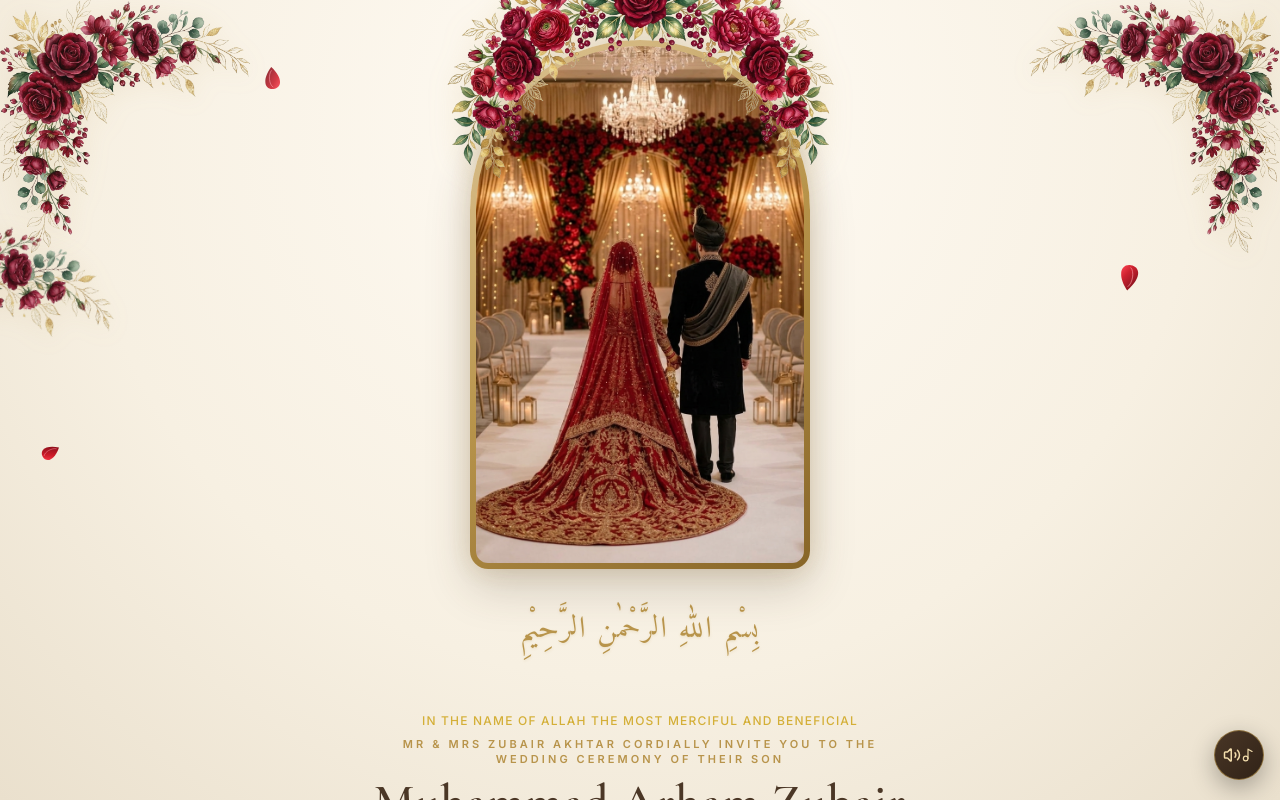
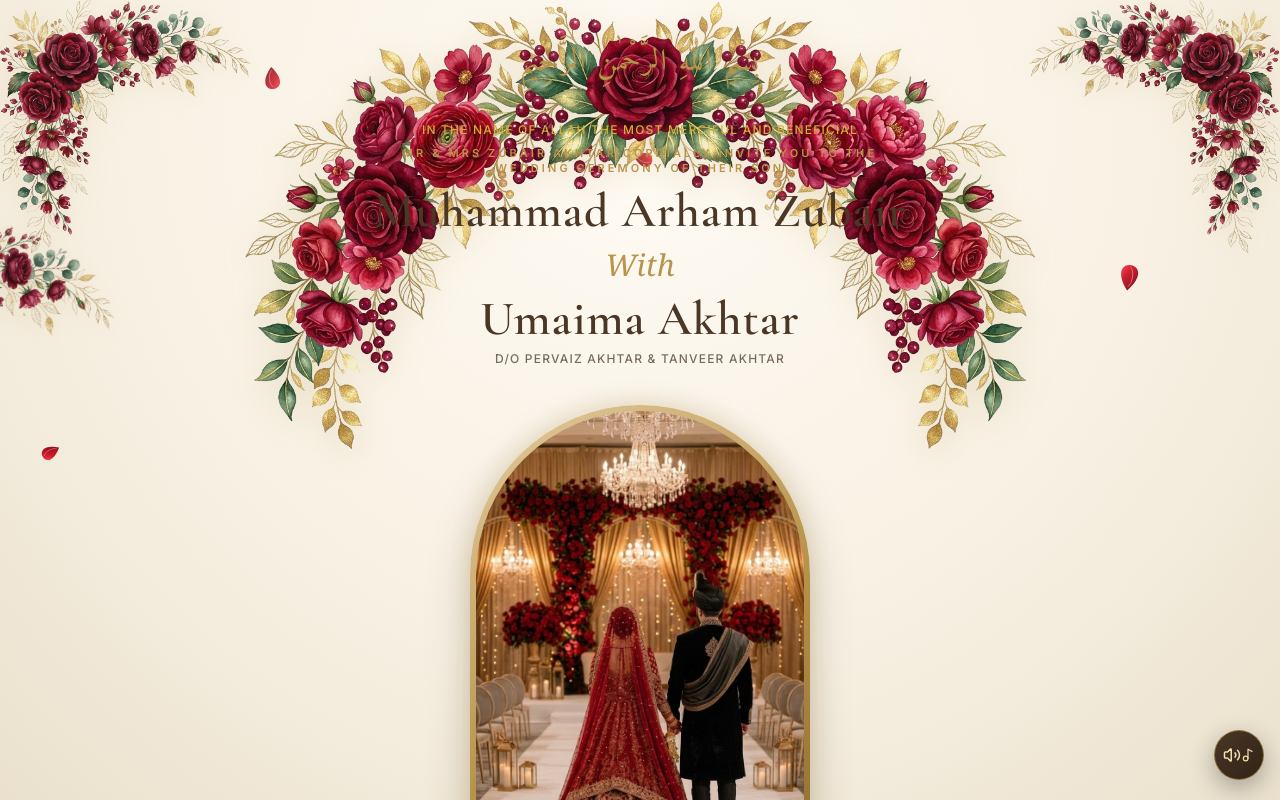
Before and after one commit to shaheersohail254-droid/arham-umaima-s-barat, a Next.js app: page / in a window 1280 px wide. Both pictures are taken after a click on the element "Tap to begin the celebration". Shown: the top 800 px of the page. Built offline with nearby package versions, Linux system fonts and the light colour scheme.

Commit message:
Make red floral arch header wide and wrap around hero text block

```diff
--- a/src/app/globals.css
+++ b/src/app/globals.css
@@ -551,27 +551,32 @@ body {
   z-index: 2;
 }
 
-/* Floral Pattern Aligned directly on top of picture frame */
-.hero-portrait-wrap .botanical-header-wrap {
+/* Wide Floral Arch Wrapper - Spans over and wraps around text block */
+.wide-floral-arch-wrap {
   position: absolute;
-  top: clamp(-88px, -18vw, -55px);
+  top: -15px;
   left: 50%;
   transform: translateX(-50%);
-  width: clamp(260px, 135%, 470px);
-  margin: 0;
+  width: clamp(340px, 94vw, 860px);
+  max-width: 860px;
   pointer-events: none;
-  display: flex;
-  justify-content: center;
-  z-index: 5;
+  z-index: 1;
 }
 
-.hero-portrait-wrap .botanical-header-img {
+.wide-floral-arch-wrap .botanical-header-wrap {
   width: 100%;
+  max-width: 100%;
+  margin: 0;
+}
+
+.wide-floral-arch-wrap .botanical-header-img {
+  width: 100%;
+  max-width: 100%;
   height: auto;
   object-fit: contain;
   mix-blend-mode: multiply;
   opacity: 0.98;
-  filter: drop-shadow(0 6px 14px rgba(184, 148, 75, 0.2));
+  filter: drop-shadow(0 6px 16px rgba(184, 148, 75, 0.22));
 }
 
 .hero-portrait-frame {
--- a/src/components/Hero.tsx
+++ b/src/components/Hero.tsx
@@ -5,28 +5,17 @@ import { FloralDivider, BotanicalHeader } from "./FloralDecorations";
 
 export default function Hero() {
   return (
-    <section className="hero section-frame">
-      <motion.div
-        initial={{ opacity: 0, scale: 0.92, y: 20 }}
-        animate={{ opacity: 1, scale: 1, y: 0 }}
-        transition={{ duration: 1.2, ease: "easeOut" }}
-        className="hero-portrait-wrap"
-      >
+    <section className="hero section-frame relative">
+      {/* Wide Floral Garland Arch Wrapping Around Text Block */}
+      <div className="wide-floral-arch-wrap">
         <BotanicalHeader />
-        <div className="hero-portrait-frame">
-          <img
-            src="/images/barat_couple_portrait.jpg"
-            alt="Muhammad Arham &amp; Umaima Barat Ceremony"
-            className="hero-portrait-img"
-          />
-        </div>
-      </motion.div>
+      </div>
 
       <motion.div
         initial={{ opacity: 0, y: -10 }}
         animate={{ opacity: 1, y: 0 }}
         transition={{ duration: 1, delay: 0.2 }}
-        className="bismillah-block text-center mt-6 mb-8"
+        className="bismillah-block text-center pt-8 pb-4 relative z-10"
       >
         <div className="bismillah font-serif text-2xl sm:text-3xl tracking-wide">
           بِسْمِ اللهِ الرَّحْمٰنِ الرَّحِيْمِ
@@ -37,7 +26,7 @@ export default function Hero() {
         initial={{ opacity: 0, y: 15 }}
         animate={{ opacity: 1, y: 0 }}
         transition={{ duration: 1, delay: 0.4 }}
-        className="hero-names-group my-4 text-center"
+        className="hero-names-group my-2 text-center relative z-10 max-w-2xl mx-auto"
       >
         <p className="bismillah-translation text-xs uppercase tracking-widest text-[#d4af37] mb-2 font-medium">
           In the name of Allah the most merciful and beneficial
@@ -58,8 +47,24 @@ export default function Hero() {
           D/O Pervaiz Akhtar &amp; Tanveer Akhtar
         </p>
       </motion.div>
+
+      <motion.div
+        initial={{ opacity: 0, scale: 0.92, y: 20 }}
+        animate={{ opacity: 1, scale: 1, y: 0 }}
+        transition={{ duration: 1.2, ease: "easeOut" }}
+        className="hero-portrait-wrap mt-6 relative z-10"
+      >
+        <div className="hero-portrait-frame">
+          <img
+            src="/images/barat_couple_portrait.jpg"
+            alt="Muhammad Arham &amp; Umaima Barat Ceremony"
+            className="hero-portrait-img"
+          />
+        </div>
+      </motion.div>
+
       <FloralDivider />
-      <p className="date-display">FRIDAY · 13 NOVEMBER 2026 · 12:00 NOON</p>
+      <p className="date-display relative z-10">FRIDAY · 13 NOVEMBER 2026 · 12:00 NOON</p>
     </section>
   );
 }
```
